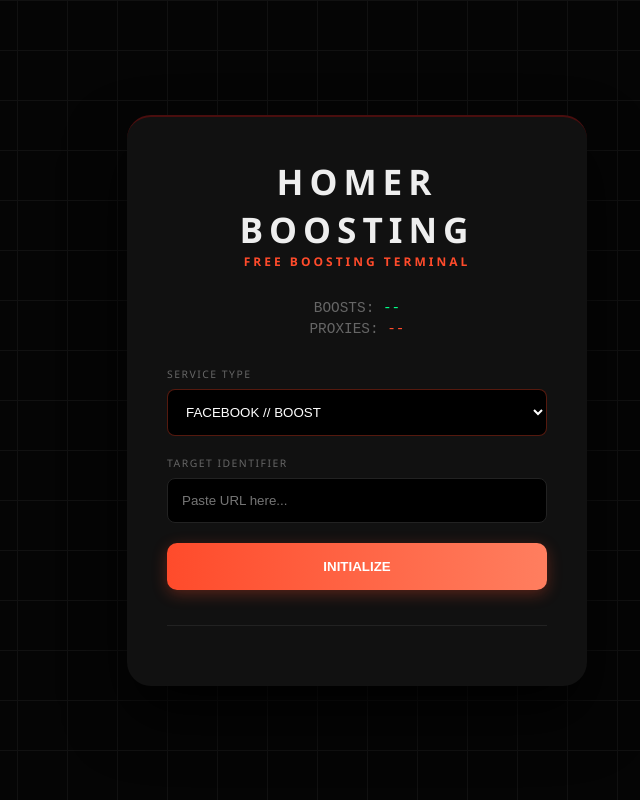
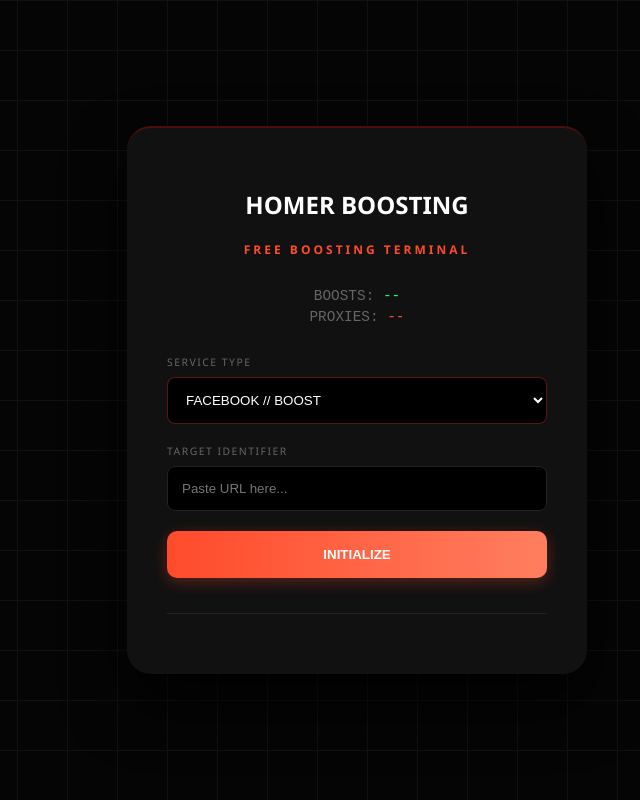
Before and after one commit to Jking123456/free-boosting, a plain HTML site: page public/index.html in a window 1280 px wide. Shown: the whole page, without its empty margins (283-923 px from the left). Drawn offline with Linux system fonts and the light colour scheme; no server answers.

Commit message:
Update title and heading in index.html

```diff
--- a/public/index.html
+++ b/public/index.html
@@ -3,7 +3,7 @@
 <head>
     <meta charset="UTF-8">
     <meta name="viewport" content="width=device-width, initial-scale=1.0">
-    <title>AXH // Boosting Terminal</title>
+    <title>HOMER // Boosting Terminal</title>
     <style>
         :root {
             --bg-color: #050505;
@@ -72,7 +72,7 @@
 <body>
 
 <div class="terminal-card">
-    <h1>HOMER BOOSTING</h1>
+    <h2>HOMER BOOSTING</h2>
     <div class="subtitle">FREE BOOSTING TERMINAL</div>
 
     <div class="stats-container">
```
